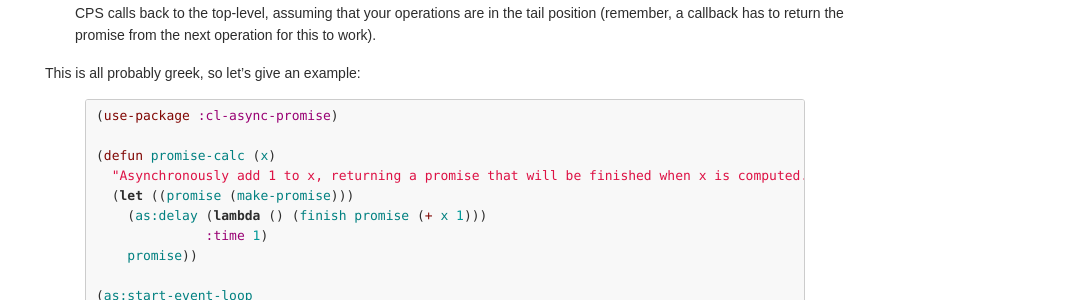
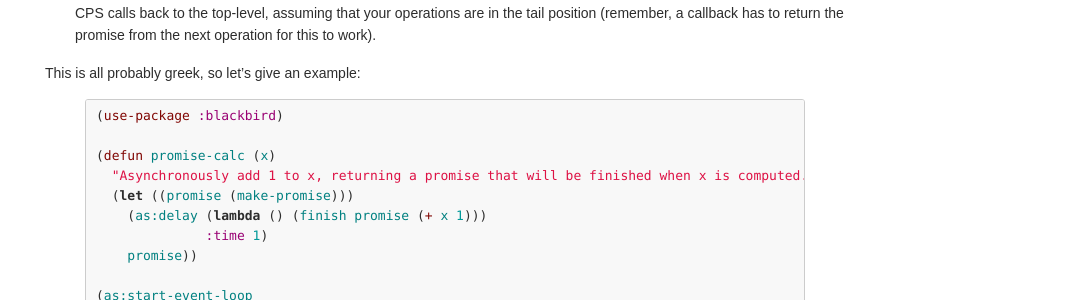
Before and after one commit to orthecreedence/blackbird, a Jekyll site: the page built from index.md, in a window 1280 px wide and 900 px high, scrolled down 990 px. Shown: the part 152-452 px from the top of the window, without its empty margins (195-1280 px from the left). Built offline with Jekyll 4.4.1, drawn with Linux system fonts in a browser that asks for light colours; Markdown is read by kramdown in place of the engine named in the settings.

Commit message:
cl-async-promise -> blackbird

```diff
--- a/index.md
+++ b/index.md
@@ -80,7 +80,7 @@ operation for this to work).
 This is all probably greek, so let's give an example:
 
 {% highlight cl %}
-(use-package :cl-async-promise)
+(use-package :blackbird)
 
 (defun promise-calc (x)
   "Asynchronously add 1 to x, returning a promise that will be finished when x is computed."
```
